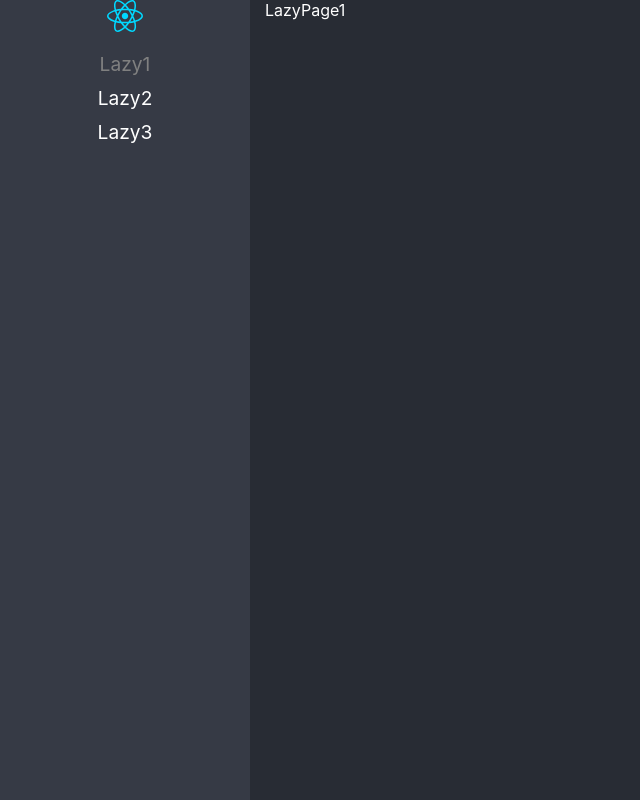
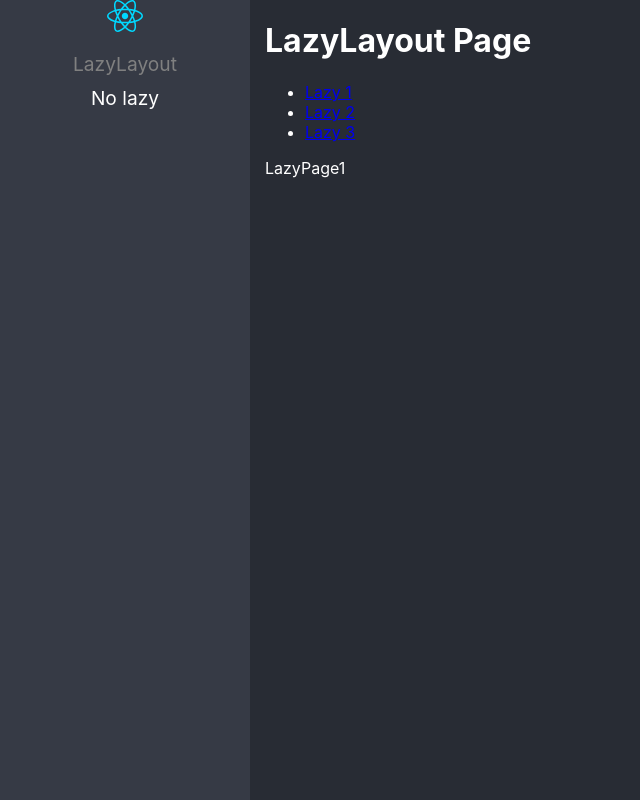
Before and after one commit to AgredaLuis/react-adv, a React (Vite) app: page /lazyload/lazy1 in a window 1280 px wide. Before the commit this address led to /lazy1. Shown: the whole page, without its empty margins (0-640 px from the left). Built offline with nearby package versions, Linux system fonts and the light colour scheme.

Commit message:
rutas aninadas listas

```diff
--- /dev/null
+++ b/src/01-lazyload/layout/LazyLayout.tsx
@@ -0,0 +1,36 @@
+import { Route , NavLink , Routes, Navigate} from "react-router-dom";
+import { LazyPage1 , LazyPage2, LazyPage3 } from '../pages'
+
+
+export const LazyLayout = () => {
+  return (
+    <div>
+      <h1>LazyLayout Page</h1>
+
+      <ul>
+        <li>
+          <NavLink to="lazy1">Lazy 1</NavLink>
+        </li>
+        <li>
+          <NavLink to="lazy2">Lazy 2</NavLink>
+        </li>
+        <li>
+          <NavLink to="lazy3">Lazy 3</NavLink>
+        </li>
+      </ul>
+
+      <Routes>
+        <Route path="lazy1" element={<LazyPage1/>}/>
+        <Route path="lazy2" element={<LazyPage2/>}/>
+        <Route path="lazy3" element={<LazyPage3/>}/>
+
+        {/* <Route path="*" element={<div>Not Found</div> } /> */}
+
+        <Route path="*" element={<Navigate replace to="lazy1"/> } />
+
+      </Routes>
+    </div>
+  );
+};
+
+export default LazyLayout;
--- /dev/null
+++ b/src/01-lazyload/pages/NoLazy.tsx
@@ -0,0 +1,7 @@
+import React from 'react'
+
+export const  NoLazy=()=> {
+  return (
+    <div>NoLazy component</div>
+  )
+}
--- a/src/routes/routes.tsx
+++ b/src/routes/routes.tsx
@@ -1,5 +1,6 @@
 
 import {lazy} from 'react'
+import { NoLazy } from '../01-lazyload/pages/NoLazy';
 
 
 type JSXComponent = () => JSX.Element
@@ -10,27 +11,21 @@
  name:string;
 }
 
-const lazy1 = lazy(() => import(/* webpackChunkName: "LazyPage1" */ '../01-lazyload/pages/LazyPage1'))
-const lazy2 = lazy(() => import(/* webpackChunkName: "LazyPage2" */ '../01-lazyload/pages/LazyPage2'))
-const lazy3 = lazy(() => import(/* webpackChunkName: "LazyPage3" */ '../01-lazyload/pages/LazyPage3'))
+const lazyLayout = lazy(() => import(/* webpackChunkName: "LazyLayout" */ '../01-lazyload/layout/LazyLayout'))
+
 
 export const routes: Route[] = [
   {
-    path: 'lazy1',
-    to: 'lazy1',
-    Component: lazy1,
-    name: 'Lazy1'
+    path: '/lazyload/*',
+    to: 'lazyload/',
+    Component: lazyLayout,
+    name: 'LazyLayout'
   },
+
   {
-    path: 'lazy2',
-    to: "lazy2",
-    Component: lazy2,
-    name: 'Lazy2'
-  },
-  {
-    path: 'lazy3',
-    to: "lazy3",
-    Component: lazy3,
-    name: 'Lazy3'
+    path: 'nolazy',
+    to: "nolazy",
+    Component: NoLazy,
+    name: 'No lazy'
   }
 ]
```
